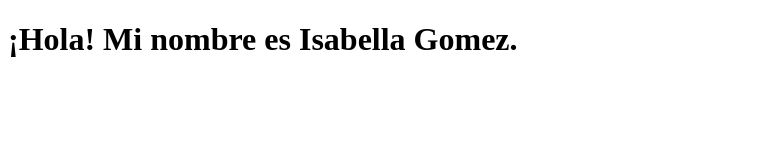
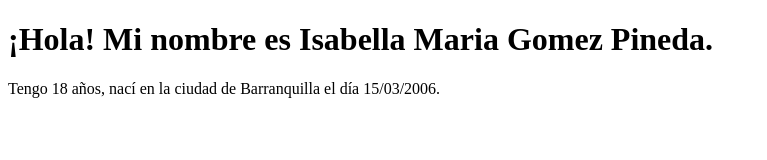
Before and after one commit to Isa-G88/parcial_isabella_primerejercicio, a plain HTML site: page index.html in a window 1280 px wide. Shown: the whole page, without its empty margins (0-767 px from the left). Drawn offline with Linux system fonts and the light colour scheme.

Commit message:
Segundo commit: edad y fecha de nacimiento

```diff
--- a/index.html
+++ b/index.html
@@ -6,7 +6,7 @@
     <title>Document</title>
 </head>
 <body>
-    <h1>¡Hola! Mi nombre es Isabella Gomez.</h1>
-    <div></div>
+    <h1>¡Hola! Mi nombre es Isabella Maria Gomez Pineda.</h1>
+    <div>Tengo 18 años, nací en la ciudad de Barranquilla el día 15/03/2006.</div>
 </body>
 </html>
```
